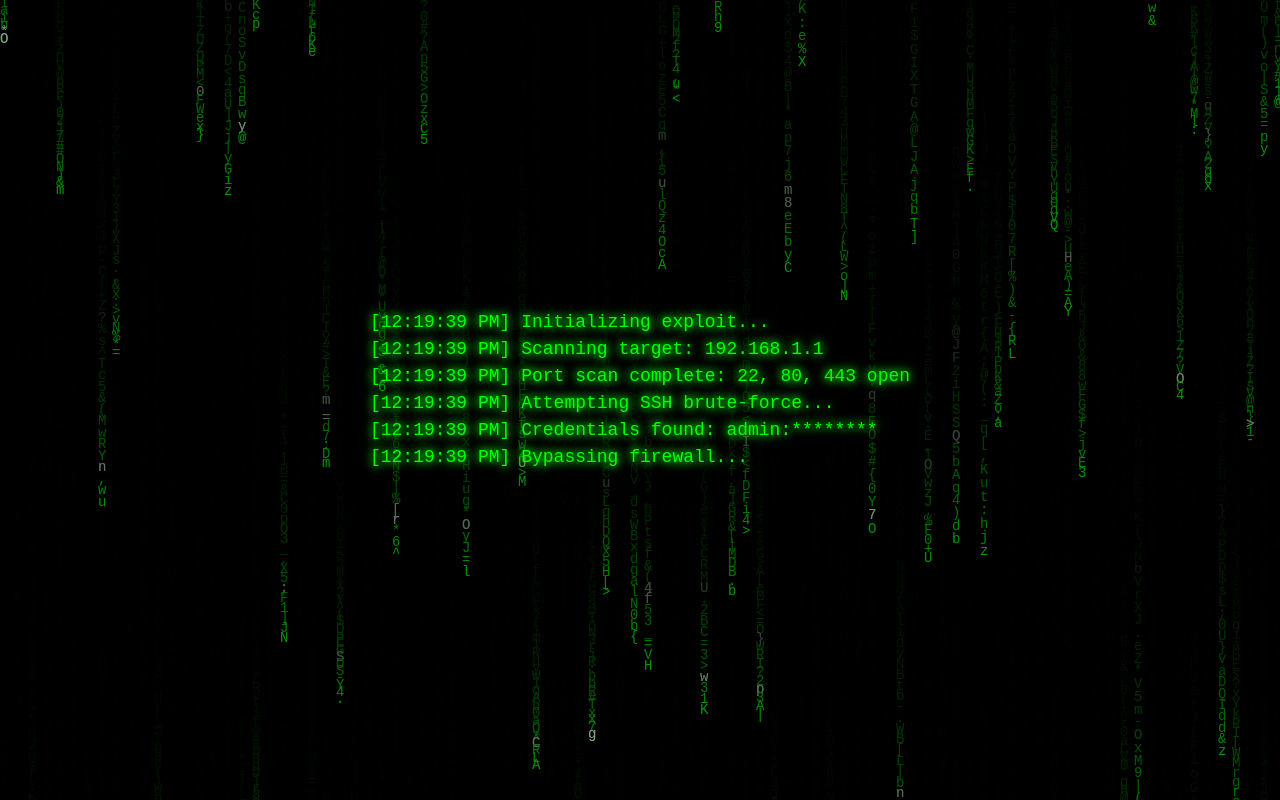
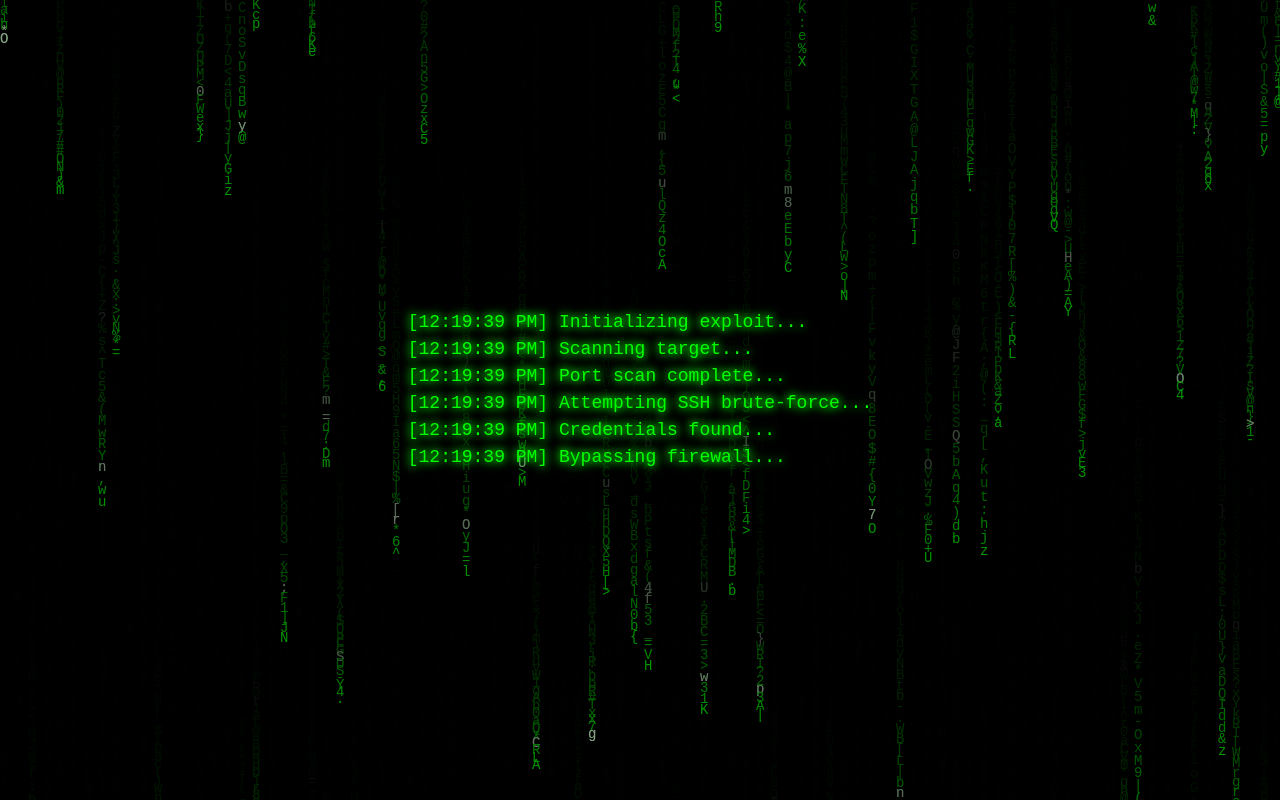
Before and after one commit to Sagiless02/SUCCESSFULLY-HACKED, a plain HTML site: page indexx.html in a window 1280 px wide. Drawn offline with Linux system fonts and the light colour scheme.

Commit message:
Update indexx.html

```diff
--- a/indexx.html
+++ b/indexx.html
@@ -215,10 +215,10 @@
         // Terminal log sequence
         const sequence = [
             `[${new Date().toLocaleTimeString()}] Initializing exploit...`,
-            `[${new Date().toLocaleTimeString()}] Scanning target: 192.168.1.1`,
-            `[${new Date().toLocaleTimeString()}] Port scan complete: 22, 80, 443 open`,
+            `[${new Date().toLocaleTimeString()}] Scanning target...`,
+            `[${new Date().toLocaleTimeString()}] Port scan complete...`,
             `[${new Date().toLocaleTimeString()}] Attempting SSH brute-force...`,
-            `[${new Date().toLocaleTimeString()}] Credentials found: admin:********`,
+            `[${new Date().toLocaleTimeString()}] Credentials found...`,
             `[${new Date().toLocaleTimeString()}] Bypassing firewall...`,
             `[${new Date().toLocaleTimeString()}] Decrypting data stream...`,
             `<span class="success">[${new Date().toLocaleTimeString()}] <strong>SUCCESSFULLY HACKED</strong></span>`
```
